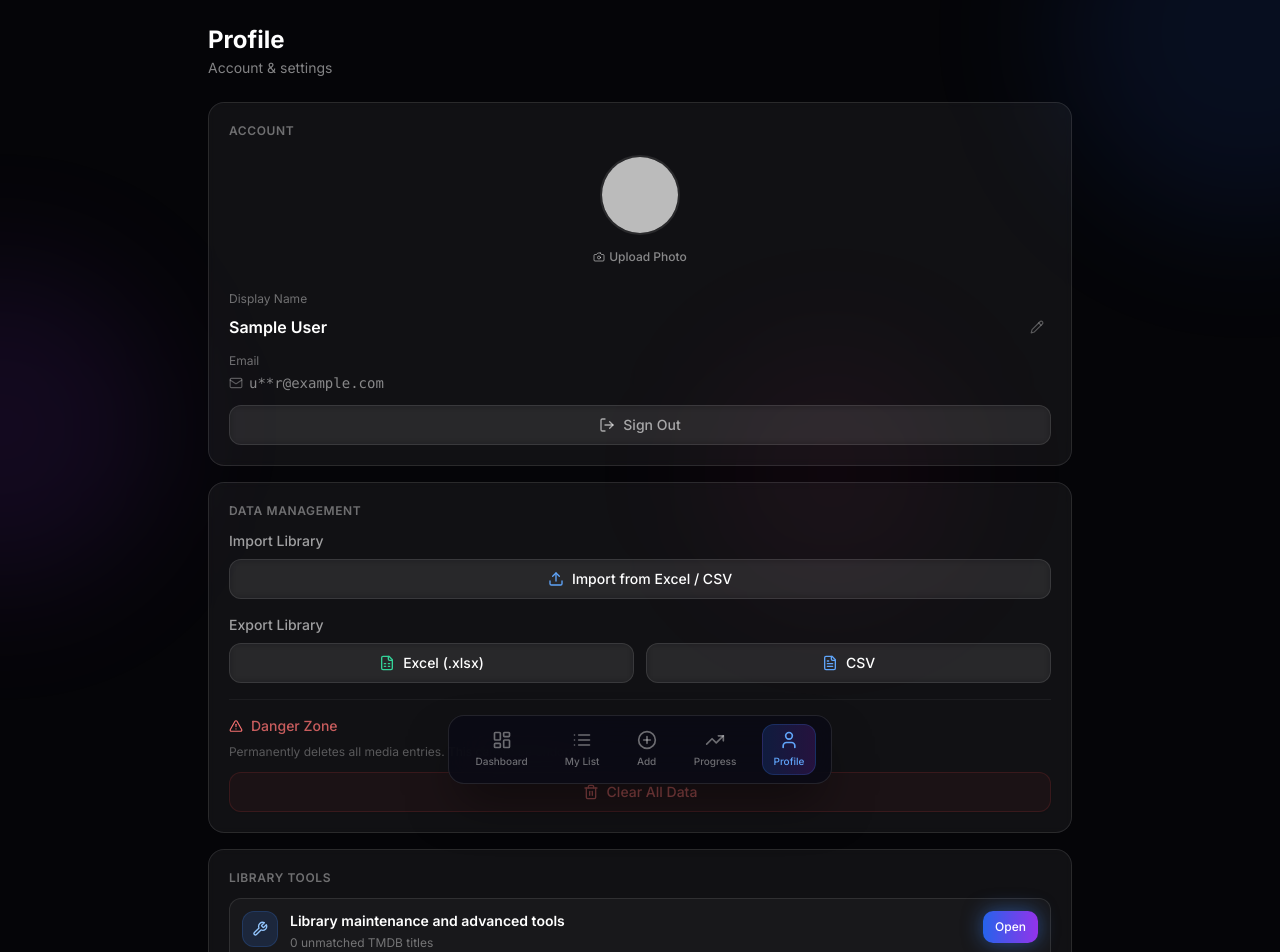
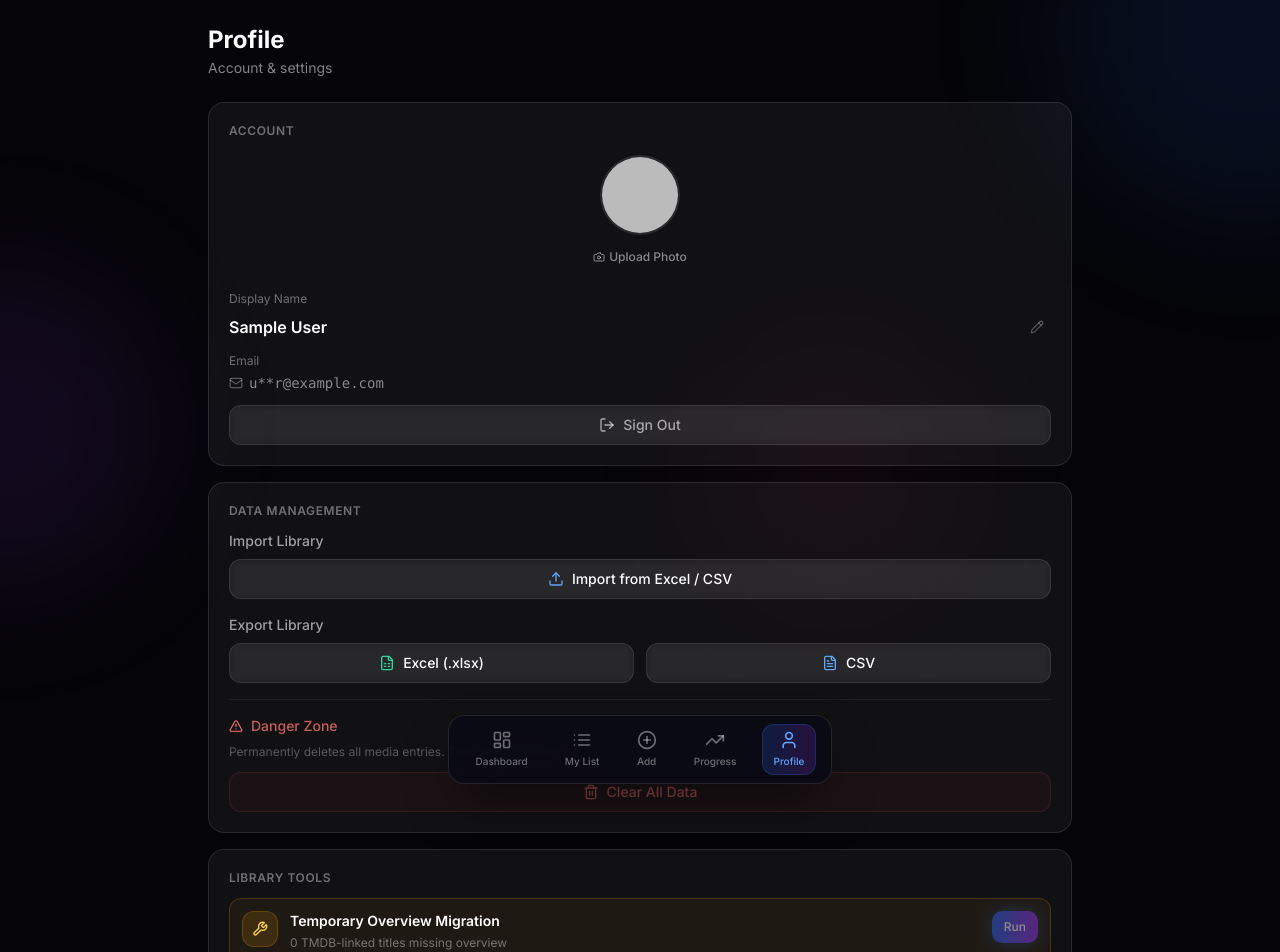
Before and after one commit to jaytag1010/movielogger, a Next.js app: page /profile in a window 1280 px wide. Shown: the top 952 px of the page. Built offline with nearby package versions, Linux system fonts and the light colour scheme; no server answers; the database is empty; sample sign-in values are in the browser's storage.

Commit message:
Add temporary overview migration control

```diff
--- a/app/(protected)/profile/page.tsx
+++ b/app/(protected)/profile/page.tsx
@@ -21,6 +21,7 @@ import {
   CalendarDays,
   Wrench,
   History,
+  Loader2,
 } from 'lucide-react'
 import { AppLayout } from '@/components/layout/AppLayout'
 import { GlassCard } from '@/components/common/GlassCard'
@@ -39,10 +40,12 @@ import { useMedia } from '@/hooks/useMedia'
 import { useMediaStore } from '@/store/mediaStore'
 import { useRouter } from 'next/navigation'
 import { exportToExcel, exportToCSV } from '@/lib/export/exporter'
-import { deleteAllUserEntries, getUserProfile, updateUserProfile, UserProfile } from '@/lib/firebase/firestore'
+import { deleteAllUserEntries, getUserProfile, updateMediaEntry, updateUserProfile, UserProfile } from '@/lib/firebase/firestore'
 import { addActivity } from '@/lib/firebase/activity'
 import { validatePosterFile, uploadPoster } from '@/lib/imgbb'
 import { useActivityHistory } from '@/hooks/useActivityHistory'
+import { fetchMovieMetadata, fetchTVMetadata } from '@/lib/tmdb/api'
+import { getEffectiveMediaType } from '@/utils/formatters'
 
 const CONFIRM_PHRASE = 'CONTINUE'
 
@@ -95,6 +98,14 @@ export default function ProfilePage() {
   const [clearDialogOpen, setClearDialogOpen] = useState(false)
   const [confirmInput, setConfirmInput] = useState('')
   const [clearing, setClearing] = useState(false)
+  const [overviewMigration, setOverviewMigration] = useState({
+    running: false,
+    current: 0,
+    total: 0,
+    updated: 0,
+    skipped: 0,
+    failed: 0,
+  })
 
   // ── Load profile on mount ─────────────────────────────────────────────────
   useEffect(() => {
@@ -136,6 +147,12 @@ export default function ProfilePage() {
         minute: '2-digit',
       })
     : 'Never'
+  const overviewMigrationCandidates = entries.filter(
+    (entry) => entry.id && entry.tmdbId != null && !entry.overview?.trim()
+  )
+  const overviewMigrationPercent = overviewMigration.total > 0
+    ? Math.round((overviewMigration.current / overviewMigration.total) * 100)
+    : 0
 
   const initials = effectiveDisplayName
     .split(' ')
@@ -199,6 +216,92 @@ export default function ProfilePage() {
     } finally {
       setClearing(false)
     }
+  }
+
+  async function handleOverviewMigration() {
+    const candidates = entries.filter((entry) => entry.id && entry.tmdbId != null && !entry.overview?.trim())
+    if (candidates.length === 0) {
+      toast.success('All TMDB-linked titles already have overviews')
+      setOverviewMigration({
+        running: false,
+        current: 0,
+        total: 0,
+        updated: 0,
+        skipped: 0,
+        failed: 0,
+      })
+      return
+    }
+
+    setOverviewMigration({
+      running: true,
+      current: 0,
+      total: candidates.length,
+      updated: 0,
+      skipped: 0,
+      failed: 0,
+    })
+
+    let updated = 0
+    let skipped = 0
+    let failed = 0
+
+    for (let i = 0; i < candidates.length; i++) {
+      const entry = candidates[i]
+      setOverviewMigration({
+        running: true,
+        current: i + 1,
+        total: candidates.length,
+        updated,
+        skipped,
+        failed,
+      })
+
+      try {
+        if (!entry.id || entry.tmdbId == null) {
+          skipped++
+          continue
+        }
+
+        const type = getEffectiveMediaType(entry)
+        const metadata = type === 'movie'
+          ? await fetchMovieMetadata(entry.tmdbId)
+          : await fetchTVMetadata(entry.tmdbId)
+        const overview = metadata.overview?.trim() || null
+
+        if (!overview) {
+          skipped++
+          continue
+        }
+
+        await updateMediaEntry(entry.id, { overview }, { preserveOrder: true })
+        const currentEntries = useMediaStore.getState().entries
+        setEntries(currentEntries.map((item) => item.id === entry.id ? { ...item, overview } : item))
+        updated++
+      } catch {
+        failed++
+      }
+
+      setOverviewMigration({
+        running: true,
+        current: i + 1,
+        total: candidates.length,
+        updated,
+        skipped,
+        failed,
+      })
+    }
+
+    setOverviewMigration({
+      running: false,
+      current: candidates.length,
+      total: candidates.length,
+      updated,
+      skipped,
+      failed,
+    })
+
+    toast.success(`Overview migration complete: ${updated} updated, ${skipped} skipped, ${failed} failed`)
   }
 
   /** Upload a new profile photo via ImgBB and persist the URL. */
@@ -487,6 +590,50 @@ export default function ProfilePage() {
             Library Tools
           </h3>
           <div className="space-y-2">
+          <div className="rounded-xl border border-amber-500/20 bg-amber-500/[0.06] p-3">
+            <div className="flex items-start gap-3">
+              <div className="w-9 h-9 rounded-lg bg-amber-500/15 border border-amber-500/20 flex items-center justify-center shrink-0">
+                {overviewMigration.running ? (
+                  <Loader2 className="w-4 h-4 text-amber-300 animate-spin" />
+                ) : (
+                  <Wrench className="w-4 h-4 text-amber-300" />
+                )}
+              </div>
+              <div className="min-w-0 flex-1">
+                <div className="flex items-start justify-between gap-3">
+                  <div className="min-w-0">
+                    <p className="text-sm font-semibold text-white">Temporary Overview Migration</p>
+                    <p className="text-xs text-white/40 mt-1">
+                      {overviewMigration.running
+                        ? `Migrating ${overviewMigration.current} / ${overviewMigration.total} (${overviewMigrationPercent}%)`
+                        : `${overviewMigrationCandidates.length} TMDB-linked title${overviewMigrationCandidates.length === 1 ? '' : 's'} missing overview`}
+                    </p>
+                  </div>
+                  <Button
+                    size="sm"
+                    onClick={handleOverviewMigration}
+                    disabled={overviewMigration.running || overviewMigrationCandidates.length === 0}
+                  >
+                    {overviewMigration.running ? 'Running...' : 'Run'}
+                  </Button>
+                </div>
+
+                {(overviewMigration.running || overviewMigration.total > 0) && (
+                  <div className="mt-3 space-y-2">
+                    <div className="h-2 overflow-hidden rounded-full bg-white/10">
+                      <div
+                        className="h-full rounded-full bg-amber-400 transition-all"
+                        style={{ width: `${overviewMigrationPercent}%` }}
+                      />
+                    </div>
+                    <p className="text-[11px] text-white/40">
+                      Updated: {overviewMigration.updated} · Skipped: {overviewMigration.skipped} · Failed: {overviewMigration.failed}
+                    </p>
+                  </div>
+                )}
+              </div>
+            </div>
+          </div>
           <div className="rounded-xl border border-white/10 bg-white/[0.03] p-3">
             <div className="flex items-start gap-3">
               <div className="w-9 h-9 rounded-lg bg-blue-500/15 border border-blue-500/20 flex items-center justify-center shrink-0">
```
